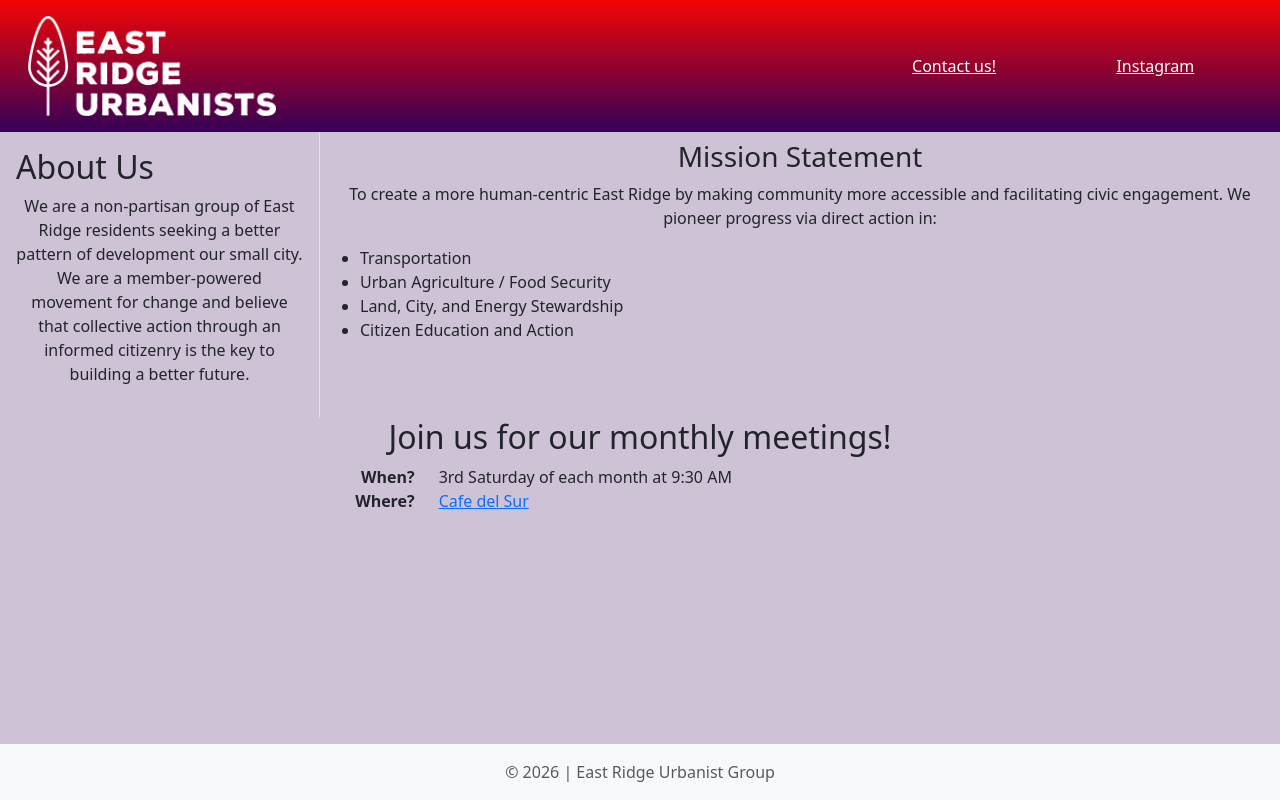
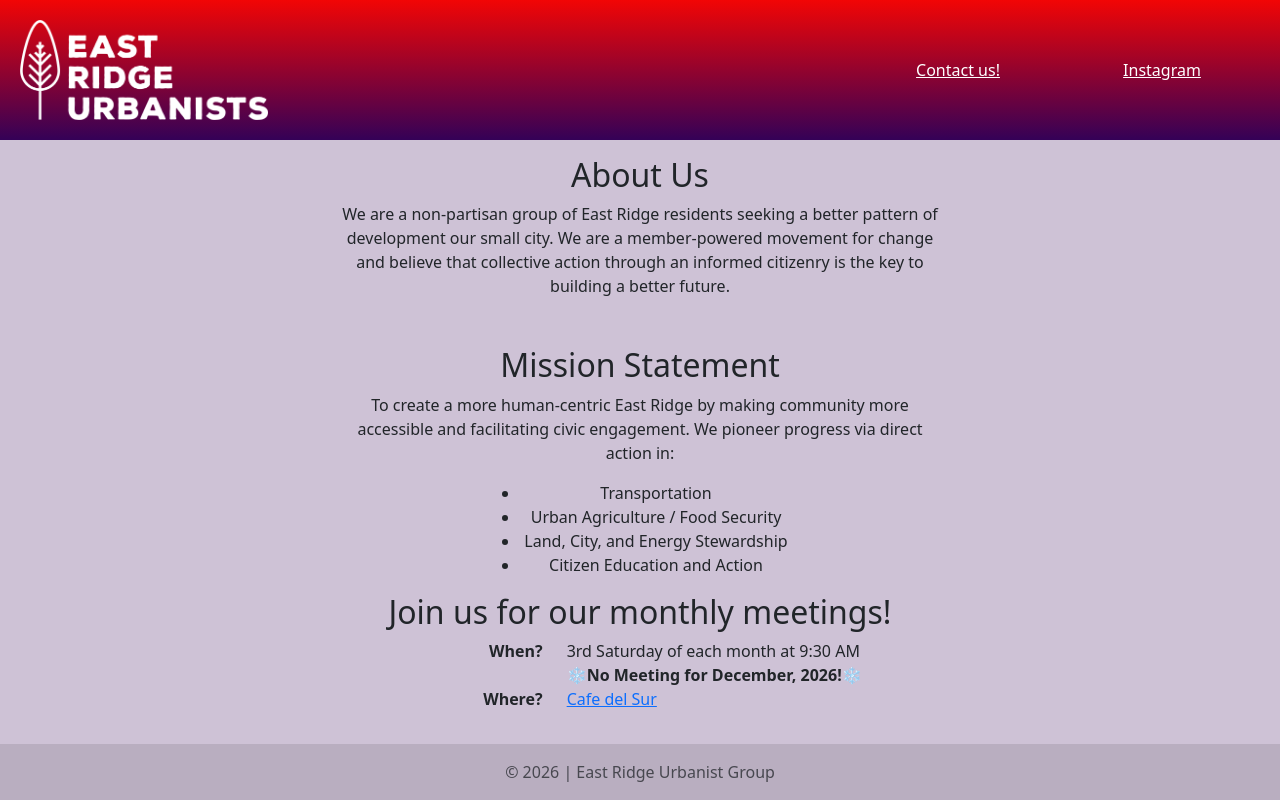
Before and after one commit to eastridgeurbanists/website, a plain HTML site: page index.html in a window 1280 px wide. Drawn offline with nearby package versions, Linux system fonts and the light colour scheme.

Commit message:
Reformatting

```diff
--- a/index.html
+++ b/index.html
@@ -13,9 +13,9 @@
     <link rel="stylesheet" href="./static/css/main.css">
 </head>
 
-<body>
+<body class="d-flex flex-column min-vh-100">
     <nav class="navbar navbar-expand-lg bg-body-tertiary erug-bg-body-tertiary text-center">
-        <div class="container-fluid d-md-inline" id="header">
+        <div class="container-fluid d-md-inline p-1" id="header">
             <div class="row">
                 <div class="col-xs-12 col-md-8 text-md-start">
                     <div>
@@ -32,18 +32,20 @@
         </div>
     </nav>
     <section id="about">
-        <div class="container-fluid text-center">
+        <div class="container text-center">
             <div class="row">
-                <div class="col-xs-12 col-md-3 p-3 border-md-end border-md-bottom responsive-border">
-                    <h2 class="d-md-flex col-12 align-items-center text-center text-md-start">
+                <div class="col-xs-12 p-3">
+                    <h2 class="col-12 align-items-center text-center">
                         <span>About Us</span>
                     </h2>
                     <p class="col-12"><span>We are a non-partisan group of East Ridge residents seeking a better pattern of development our small city. We are a member-powered movement for change and believe that collective action through an informed citizenry is the key to building a better future.</span></p>
                 </div>
-                <div id="mission-statement" class="col-xs-12 col-md-9 p-2">
-                    <h3>Mission Statement</h3>
-                    <p>To create a more human-centric East Ridge by making community more accessible and facilitating civic engagement. We pioneer progress via direct action in:</p>
-                    <div class="text-start">
+                <div id="mission-statement" class="col-xs-12 p-3">
+                    <h2>Mission Statement</h2>
+                    <div>
+                        <p><span>To create a more human-centric East Ridge by making community more accessible and facilitating civic engagement. We pioneer progress via direct action in:</span></p>
+                    </div>
+                    <div class="wrapper">
                         <ul>
                             <li>Transportation</li>
                             <li>Urban Agriculture / Food Security</li>
@@ -56,18 +58,17 @@
         </div>
     </section>
     <section id="meetings">
-        <div class="container-fluid text-center">
-            <div class="row">
-                <h2 class="col-12">Join us for our monthly meetings!</h2>
-                <ul class="col-12">
-                    <li class="row"><span class="question col-4 text-end"><strong>When?</strong></span><span class="answer col-8 text-start">3rd Saturday of each month at 9:30 AM</span></li>
-                    <li class="row"><span class="question col-4 text-end"><strong>Where?</strong></span><span class="answer col-8 text-start"><a href="https://cafedelsurchatt.com/">Cafe del Sur</a></span></li>
-                </ul>
-            </div>
+        <div class="container text-center">
+            <h2>Join us for our monthly meetings!</h2>
+            <ul>
+                <li class="row"><span class="question col-3 col-md-4 text-end"><strong>When?</strong></span><span class="answer col-9 col-md-8 text-start">3rd Saturday of each month at 9:30 AM</span></li>
+                <li class="row"><span class="question col-3 col-md-4 text-end"></span><span class="answer col-9 col-md-8 text-start"><strong>❄️No Meeting for December, 2026!❄️</strong></span></li>
+                <li class="row"><span class="question col-3 col-md-4 text-end"><strong>Where?</strong></span><span class="answer col-9 col-md-8 text-start"><a href="https://cafedelsurchatt.com/">Cafe del Sur</a></span></li>
+            </ul>
         </div>
     </section>
-    <footer class="footer mt-auto py-3 bg-light fixed-bottom">
-        <div class="container text-center">
+    <footer class="footer mt-auto py-3">
+        <div class="text-center">
             <p class="mb-0 text-body-secondary">© 2026 | East Ridge Urbanist Group</p>
         </div>
     </footer>
--- a/static/css/main.css
+++ b/static/css/main.css
@@ -19,8 +19,21 @@ body {
     border-bottom: 1px solid #dee2e6 !important;
 }
 @media (min-width: 768px) {
-#about div.responsive-border {
-    border-right: 1px solid #dee2e6 !important;
-    border-bottom: none !important;
+    #about div.responsive-border {
+        border-right: 1px solid #dee2e6 !important;
+        border-bottom: none !important;
+    }
+
+    .container {
+        max-width: 50%;
+    }
+
+    .wrapper ul {
+        width: 50%;
+        margin: auto;
+    }
 }
+
+footer {
+    background: #0000001A;
 }
```
